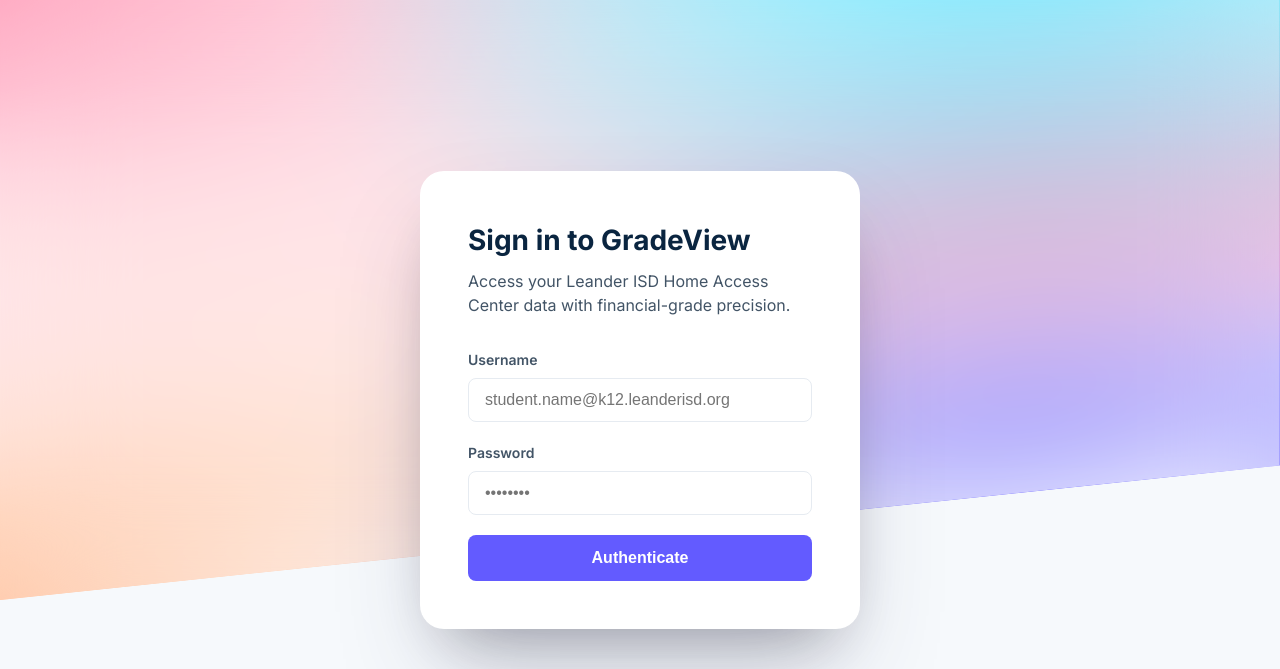
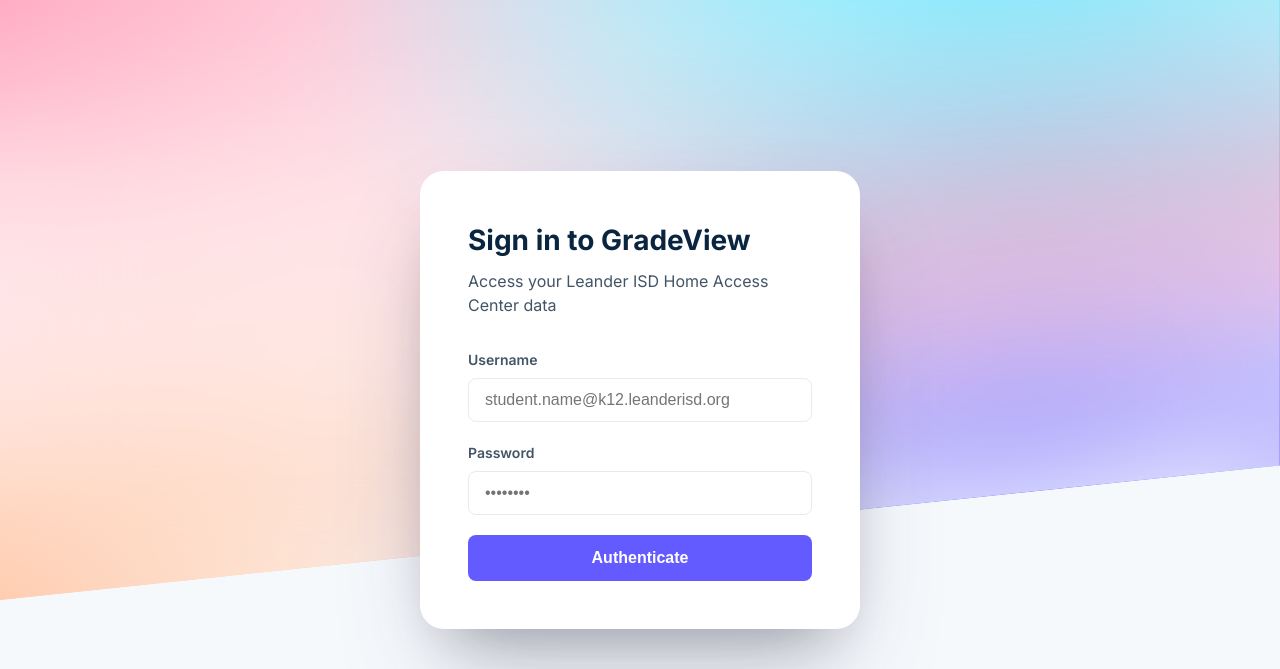
Before and after one commit to AkhilKonduru1/gradeview, a Flask app: page / in a window 1280 px wide. Shown: the top 669 px of the page. Run offline with Flask 3, Linux system fonts and the light colour scheme.

Commit message:
Update landing page text

```diff
--- a/templates/index.html
+++ b/templates/index.html
@@ -523,7 +523,7 @@
     <div id="loginBox" class="auth-container">
         <div class="auth-panel">
             <h1>Sign in to GradeView</h1>
-            <p style="color: var(--text-muted); margin-bottom: 32px;">Access your Leander ISD Home Access Center data with financial-grade precision.</p>
+            <p style="color: var(--text-muted); margin-bottom: 32px;">Access your Leander ISD Home Access Center data</p>
 
             <div id="errorMessage" class="error-message" style="color: var(--danger); margin-bottom: 16px; display: none;"></div>
 
@@ -559,7 +559,7 @@
 
         <section class="hero">
             <div class="hero-content">
-                <h1>Financial infrastructure to grow your GPA</h1>
+                <h1>Welcome to GradeView</h1>
                 <p>GradeView provides a unified platform to track active cycles, analyze report cards, and forecast your cumulative GPA with real-time data from HAC.</p>
                 <div style="display: flex; gap: 16px;">
                     <button class="primary-btn" style="width: auto;" onclick="document.getElementById('gradesContainer').scrollIntoView({behavior: 'smooth'})">View Grades</button>
```
